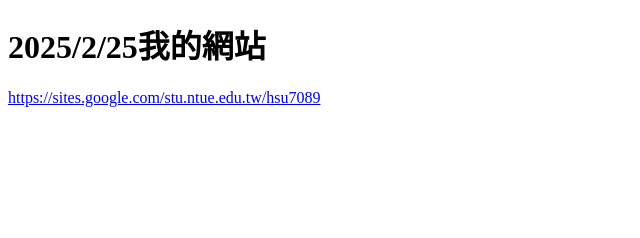
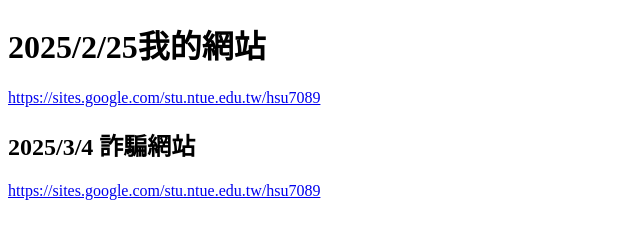
Before and after one commit to hsu7089/hsu7089.github.io, a plain HTML site: page index.html in a window 1280 px wide. Shown: the whole page, without its empty margins (0-640 px from the left). Drawn offline with Linux system fonts and the light colour scheme.

Commit message:
Update index.html
增加詐騙連結

```diff
--- a/index.html
+++ b/index.html
@@ -9,6 +9,8 @@
 
         <h1>2025/2/25我的網站</h1>
         <p><a href="https://sites.google.com/stu.ntue.edu.tw/hsu7089">https://sites.google.com/stu.ntue.edu.tw/hsu7089</a></p>
+        <h2>2025/3/4   詐騙網站</h2>
+        <p><a href="https://md.ntue.edu.tw/">https://sites.google.com/stu.ntue.edu.tw/hsu7089</a></p>
 
     </body>
 
```
